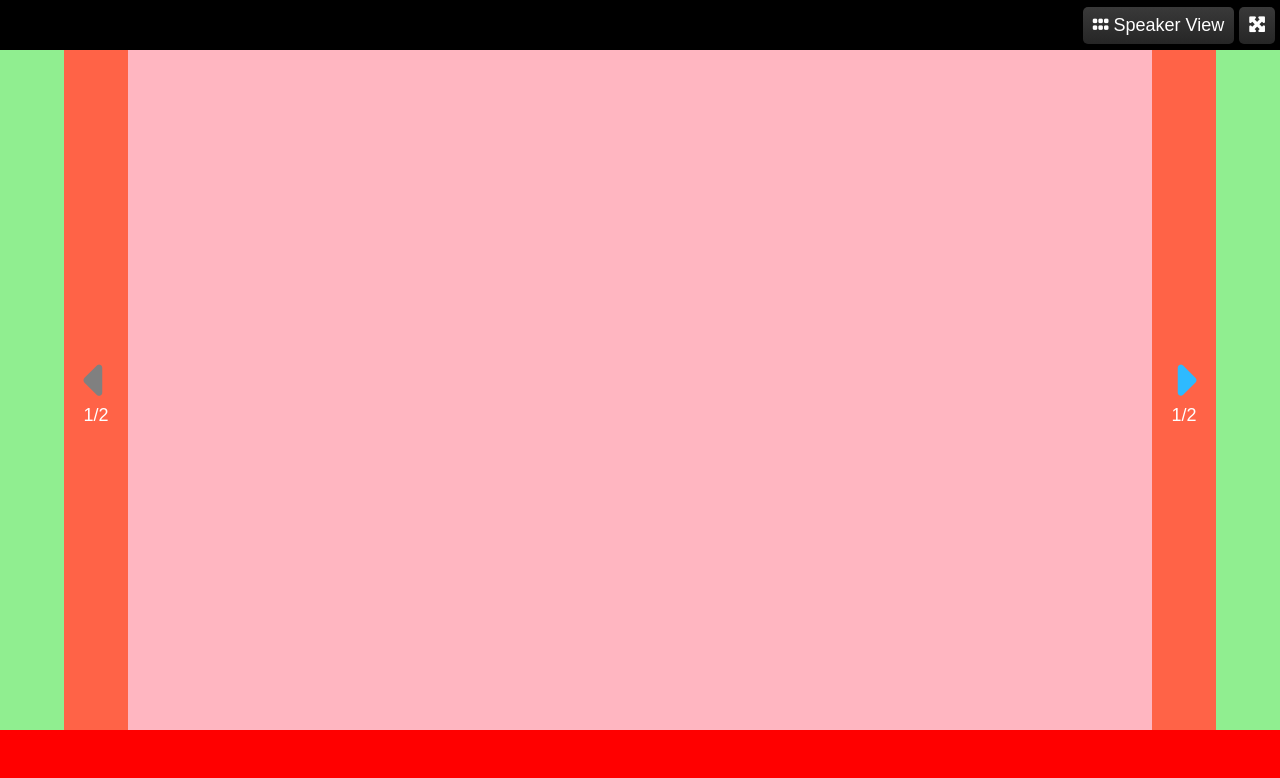
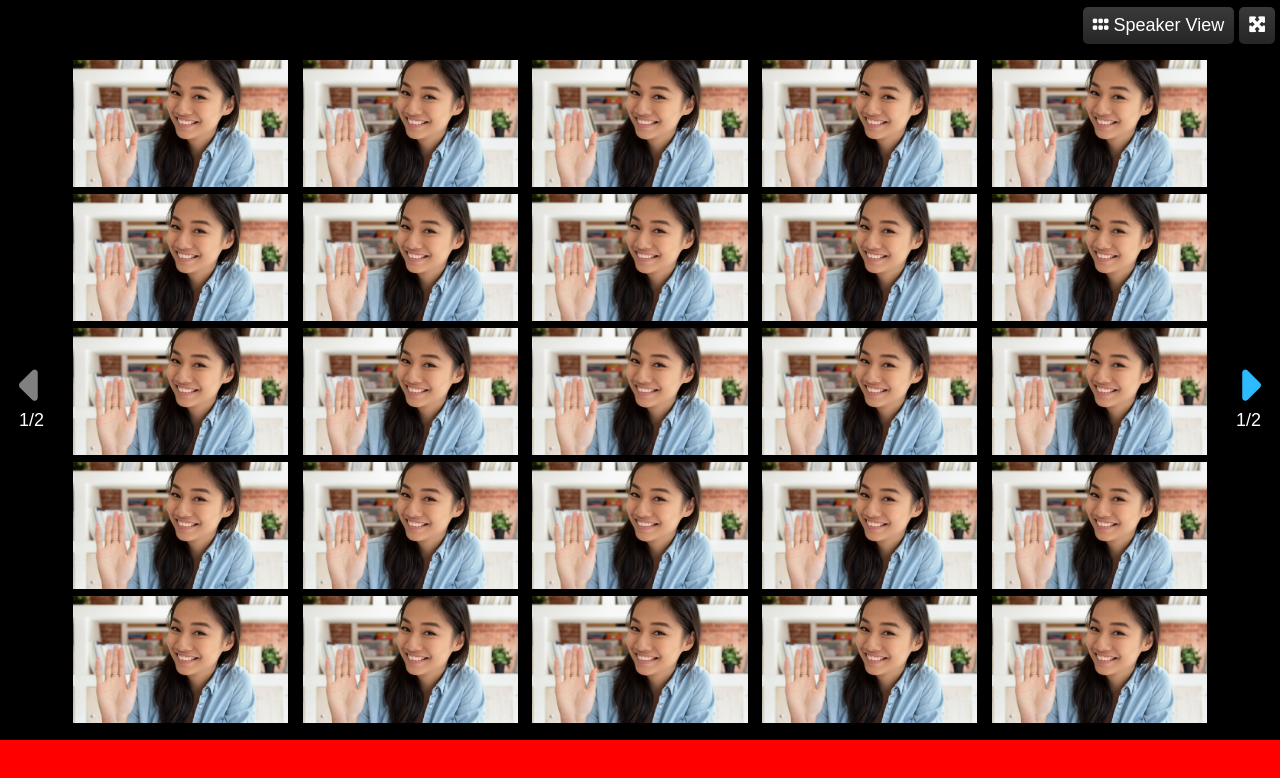
Before and after one commit to ElenaLj/html-css-zoom, a plain HTML site: page index.html in a window 1280 px wide. Drawn offline with Linux system fonts and the light colour scheme.

Commit message:
insert img gallery

```diff
--- a/css/style.css
+++ b/css/style.css
@@ -39,7 +39,7 @@ header .full-screen {
 /* *** main *** */
 
 main {
-    height: calc(100vh - 120px);
+    height: calc(100vh - 110px);
     display: flex;
     justify-content: center;
 }
@@ -66,28 +66,58 @@ main .page {
     font-size: 18px;
 }
 
+main .gallery {
+    width: 90%;
+    margin: 10px;
+    /* display: flex; */
+}
+
+ main ul {
+    height: 100%;
+    list-style: none;
+    display: flex;
+    justify-content: space-between;
+    flex-wrap: wrap;
+ }
+
+main ul li {
+    height: 19%;
+    width: 19%;
+    background-image: url("../img/screen.png");
+    background-size: cover;
+    background-position: center;
+    background-repeat: no-repeat;
+}
 /* *** debug *** */
 /* .debug header {
     background-color: red;
 } */
 
-.debug main {
+/* .debug main {
     background-color: lightgreen;
+} */
+
+/* .debug main .page {
+    height: 100%;
+    background-color: tomato;
+} */
+
+/* .debug main .gallery {
+    height: 100%;
+    background-color: lightpink;
+} */
+
+.debug ul {
+    width: 100%;
+    height: 100%;
+    /* background-color: yellow; */
 }
 
-.debug main .page {
-
-    /* height: 100%; */
-    background-color: tomato;
-}
-
-.debug main .gallery {
-    width: 80%;
-    height: 100%;
-    background-color: lightpink;
-}
+/* .debug li {
+    background-color: lightseagreen;
+} */
 
 .debug footer {
-    height: 70px;
+    height: 60px;
     background-color: red;
 }
--- a/index.html
+++ b/index.html
@@ -32,7 +32,35 @@
         <!-- /colonna sinistra -->
 
         <!-- colonna centrale -->
-        <div class="gallery"></div>
+        <div class="gallery">
+            <ul>
+                <li class="people"></li>
+                <li class="people"></li>
+                <li class="people"></li>
+                <li class="people"></li>
+                <li class="people"></li>
+                <li class="people"></li>
+                <li class="people"></li>
+                <li class="people"></li>
+                <li class="people"></li>
+                <li class="people"></li>
+                <li class="people"></li>
+                <li class="people"></li>
+                <li class="people"></li>
+                <li class="people"></li>
+                <li class="people"></li>
+                <li class="people"></li>
+                <li class="people"></li>
+                <li class="people"></li>
+                <li class="people"></li>
+                <li class="people"></li>
+                <li class="people"></li>
+                <li class="people"></li>
+                <li class="people"></li>
+                <li class="people"></li>
+                <li class="people"></li>
+            </ul>
+        </div>
         <!-- /colonna centrale -->
 
         <!-- colonna destra -->
```
Also changed, not shown: img/screen.png (added).
